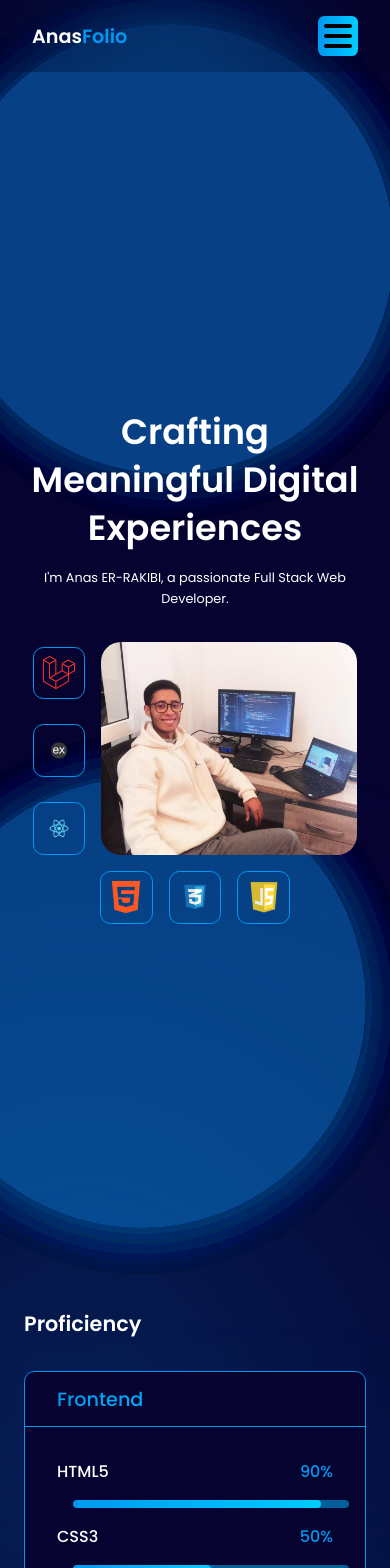
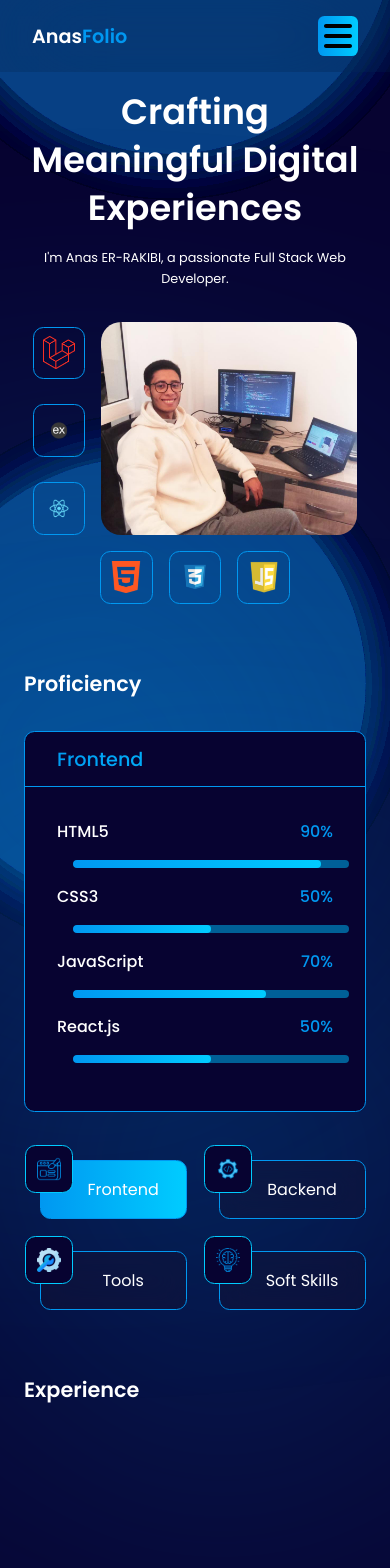
Before and after one commit to anas-er25/AnasFolio, a React (Vite) app: page / in a window 390 px wide. Shown: the top 1568 px of the page. Built offline with nearby package versions, Linux system fonts and the light colour scheme; the HTML template or start-up script is replaced by a standard one.

Commit message:
Update css responsive

```diff
--- a/src/Components/Contact/Contact.css
+++ b/src/Components/Contact/Contact.css
@@ -23,3 +23,9 @@
     font-size: 1.3rem;
   }
 }
+
+@media (max-width: 1300px) {
+  .contact-container {
+    top: -20rem;
+  }
+}
--- a/src/Components/Experiences/Experience.css
+++ b/src/Components/Experiences/Experience.css
@@ -51,3 +51,9 @@
     top: 62%;
   }
 }
+
+@media (max-width: 1300px) {
+  .experience-container {
+    top: -20rem;
+  }
+}
--- a/src/Components/Hero/Hero.css
+++ b/src/Components/Hero/Hero.css
@@ -97,6 +97,13 @@
   flex-direction: column;
 
 }
+@media (max-width: 1300px)
+{
+.container {
+    padding: 0 1.5rem;
+    top: -20rem;
+}
+}
 
 @media (max-width: 1025px) {
   .hero-content h2 {
--- a/src/Components/Navbar/NavbarMobile/NavbarMobile.jsx
+++ b/src/Components/Navbar/NavbarMobile/NavbarMobile.jsx
@@ -7,27 +7,27 @@ const NavbarMobile = ({ isOppen, toggleMenu }) => {
         onClick={toggleMenu}
       >
         <div className="mobile-menu-container">
-        <h1 className="logo">
+          <h1 className="logo">
             Anas<span>Folio</span>
           </h1>
           <ul>
             <li>
-              <a href="#" className="menu-item">
+              <a href="#home" className="menu-item">
                 Home
               </a>
             </li>
             <li>
-              <a href="#" className="menu-item">
+              <a href="#skills" className="menu-item">
                 Skills
               </a>
             </li>
             <li>
-              <a href="#" className="menu-item">
+              <a href="#experience" className="menu-item">
                 Work Experience
               </a>
             </li>
             <li>
-              <a href="#" className="menu-item">
+              <a href="#contact" className="menu-item">
                 Contact Me
               </a>
             </li>
--- a/src/Components/Skills/SkillCard/SkillCard.css
+++ b/src/Components/Skills/SkillCard/SkillCard.css
@@ -33,7 +33,7 @@
   left: -1rem;
 }
 .skills-card span {
-  font-weight: r00;
+  font-weight: 500;
   font-size: 1.5rem;
 }
 
@@ -59,3 +59,21 @@
     font-size: 0.9rem;
   }
 }
+
+@media (max-width: 1300px) {
+  .skills-card {
+    padding: 1rem;
+  }
+  .skills-icon img {
+    width: 1.5rem;
+  }
+  .skills-icon {
+    width: 3rem;
+    height: 3rem;
+  }
+  .skills-card span {
+    font-weight: 300;
+    font-size: 1rem;
+    margin-left: 1.2rem;
+  }
+}
--- a/src/Components/Skills/Skills.css
+++ b/src/Components/Skills/Skills.css
@@ -84,3 +84,10 @@
     padding: 0;
   }
 }
+
+@media (max-width: 1300px) {
+  .skills-container {
+    top: -20rem;
+  }
+
+}
```
